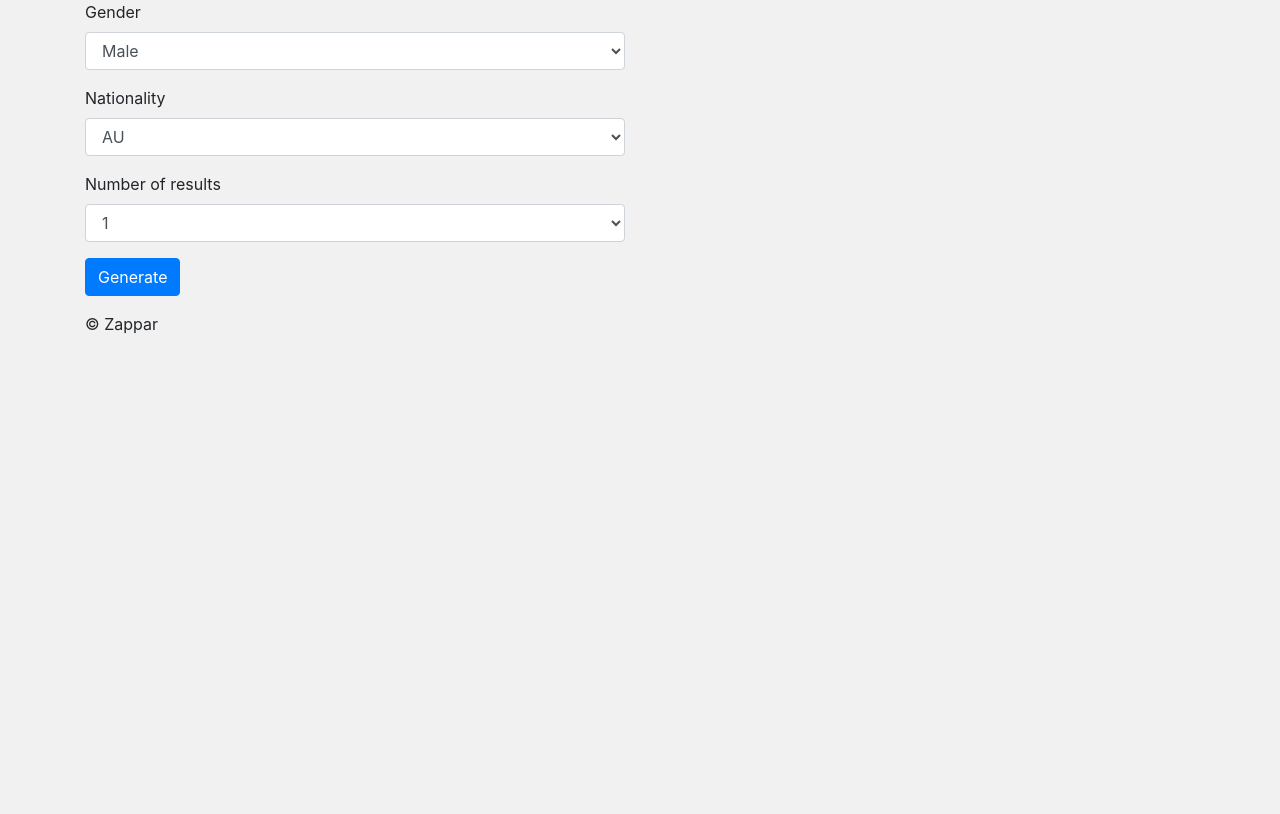
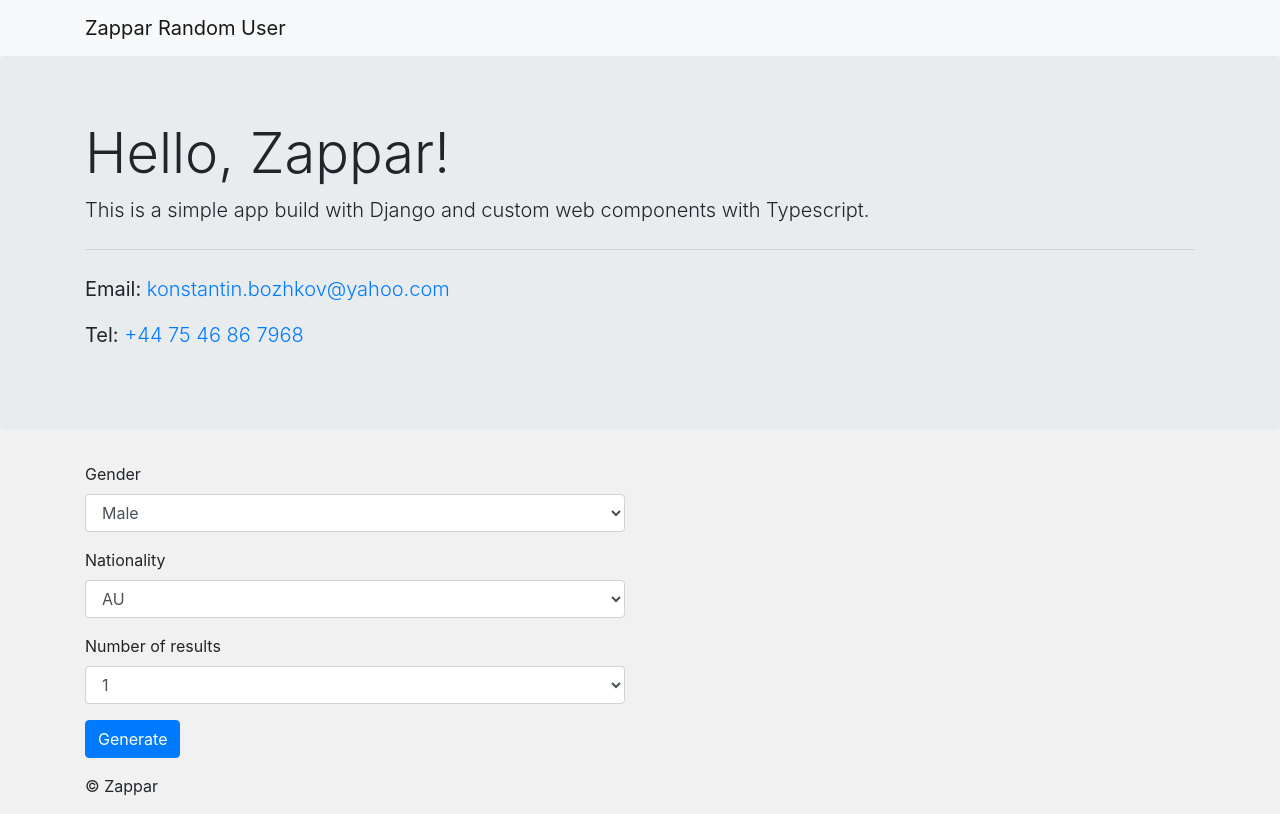
Before and after one commit to Konstantin-Bozhkov/zappar-random, a Django app: page / in a window 1280 px wide. Before the commit the page ends 334 px from the top, so only its background shows below. Run offline with Django 3.2, Linux system fonts and the light colour scheme; some libraries are stand-ins or nearby versions.

Commit message:
Template improved

```diff
--- a/zappar/zappar/templates/base.html
+++ b/zappar/zappar/templates/base.html
@@ -7,7 +7,29 @@
     </head>
 
     <body>
+
+        <nav class="navbar navbar-light bg-light">
+            <div class="container">
+                <a class="navbar-brand" href="#">Zappar Random User</a>
+            </div>
+        </nav>
+
         <div class="wrapper">
+
+            <div class="jumbotron">
+               <div class="container">
+                    <h1 class="display-4">Hello, Zappar!</h1>
+                    <p class="lead">This is a simple app build with Django and custom web components with Typescript.</p>
+                    <hr class="my-4">
+                    <p class="lead">
+                        <strong>Email:</strong> <a href="mailto:konstantin.bozhkov@yahoo.com" role="button">konstantin.bozhkov@yahoo.com</a>
+                    </p>
+                    <p class="lead">
+                        <strong>Tel:</strong> <a href="tel:+44 75 46 86 7968">+44 75 46 86 7968</a>
+                    </p>
+               </div>
+            </div>
+
             {% block content %}{% endblock content %}
         </div>
 
```
